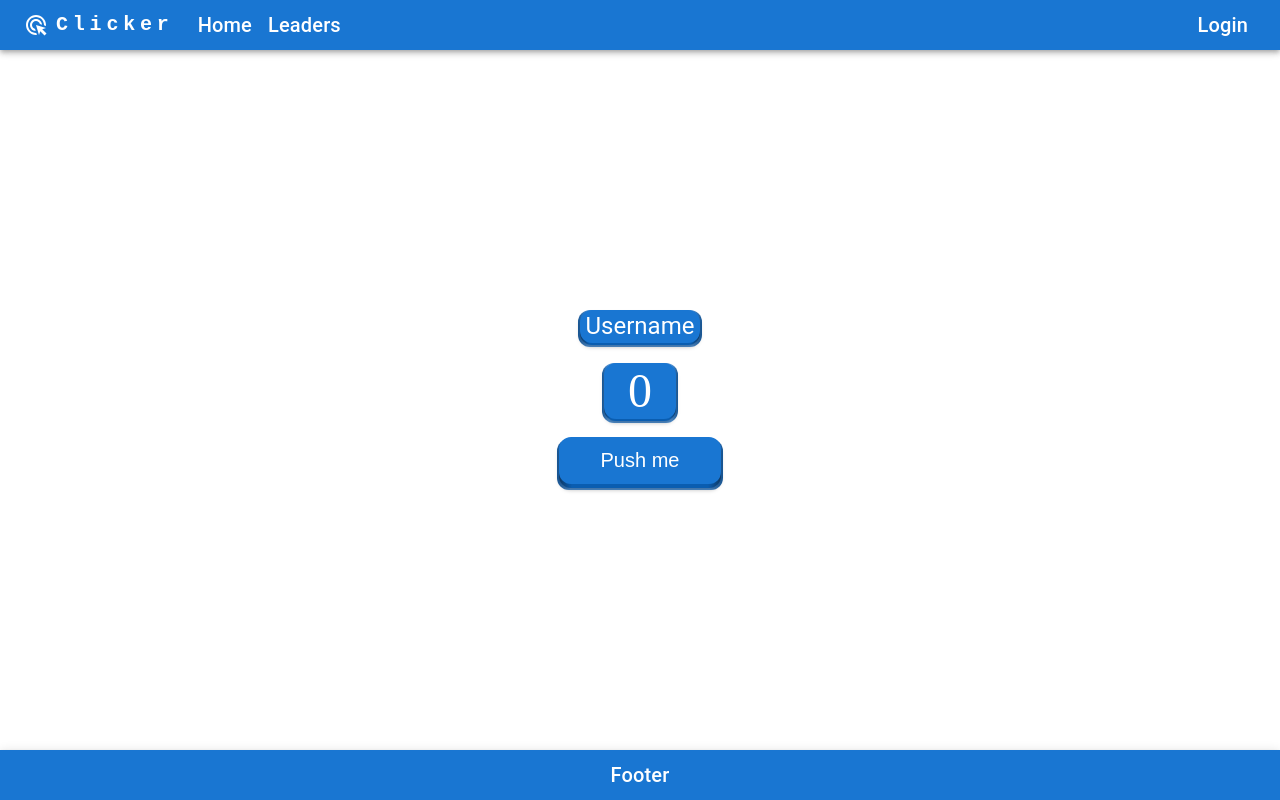
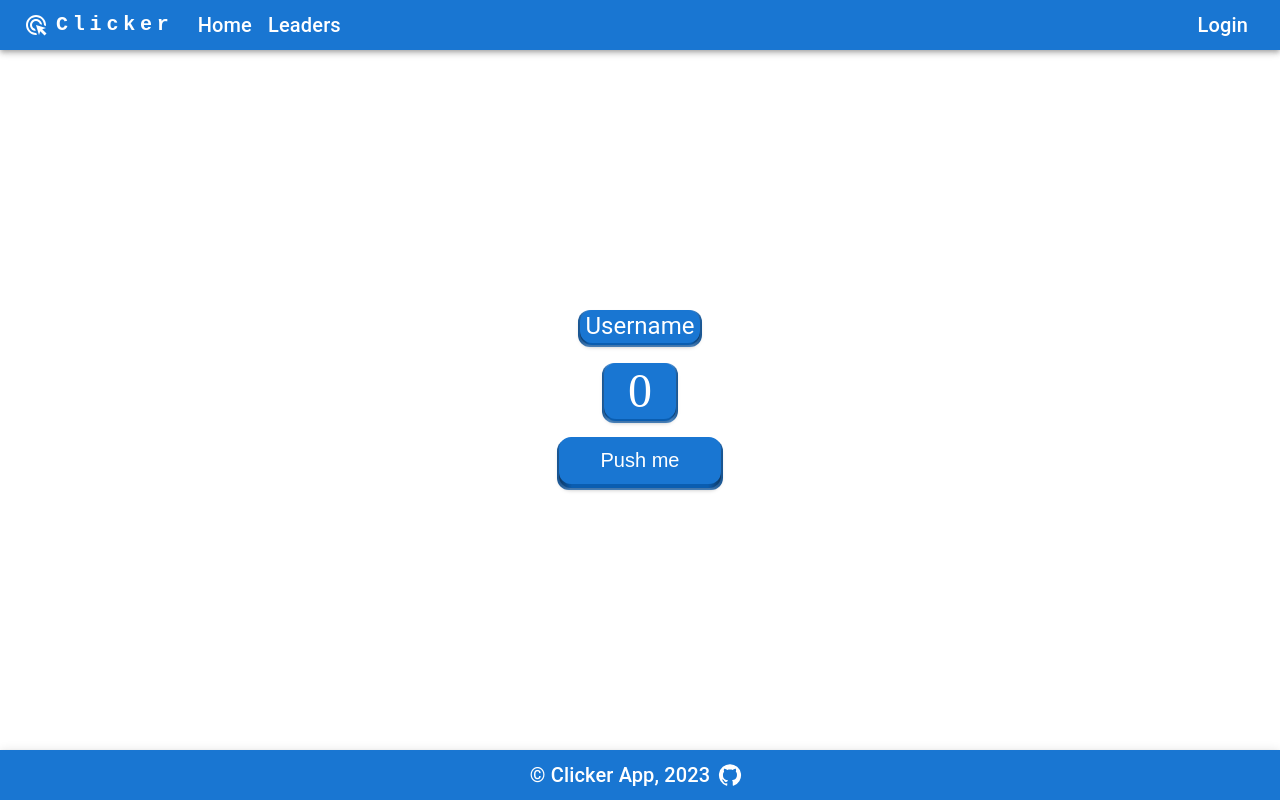
Before and after one commit to soovuh/clicker, a React (Create React App) app in the folder frontend/: page / in a window 1280 px wide. Built offline with nearby package versions, Linux system fonts and the light colour scheme; a web font is replaced by a local one.

Commit message:
feat: update footer layout

```diff
--- a/frontend/src/components/UI/Footer.jsx
+++ b/frontend/src/components/UI/Footer.jsx
@@ -1,17 +1,21 @@
-import { AppBar, Typography } from '@mui/material';
+import { AppBar, Stack, Typography, IconButton } from '@mui/material';
+import GitHub from '@mui/icons-material/GitHub';
 
 const Footer = () => {
   return (
     <AppBar
       position="static"
       sx={{
-        display: 'flex',
         justifyContent: 'center',
-        alignItems: 'center',
         height: '50px',
       }}
     >
-      <Typography variant="h6">Footer</Typography>
+      <Stack direction="row" justifyContent="center" alignItems="center">
+        <Typography variant="h6">© Clicker App, 2023</Typography>
+        <IconButton color="inherit" href="https://github.com/soovuh/clicker">
+          <GitHub />
+        </IconButton>
+      </Stack>
     </AppBar>
   );
 };
```
